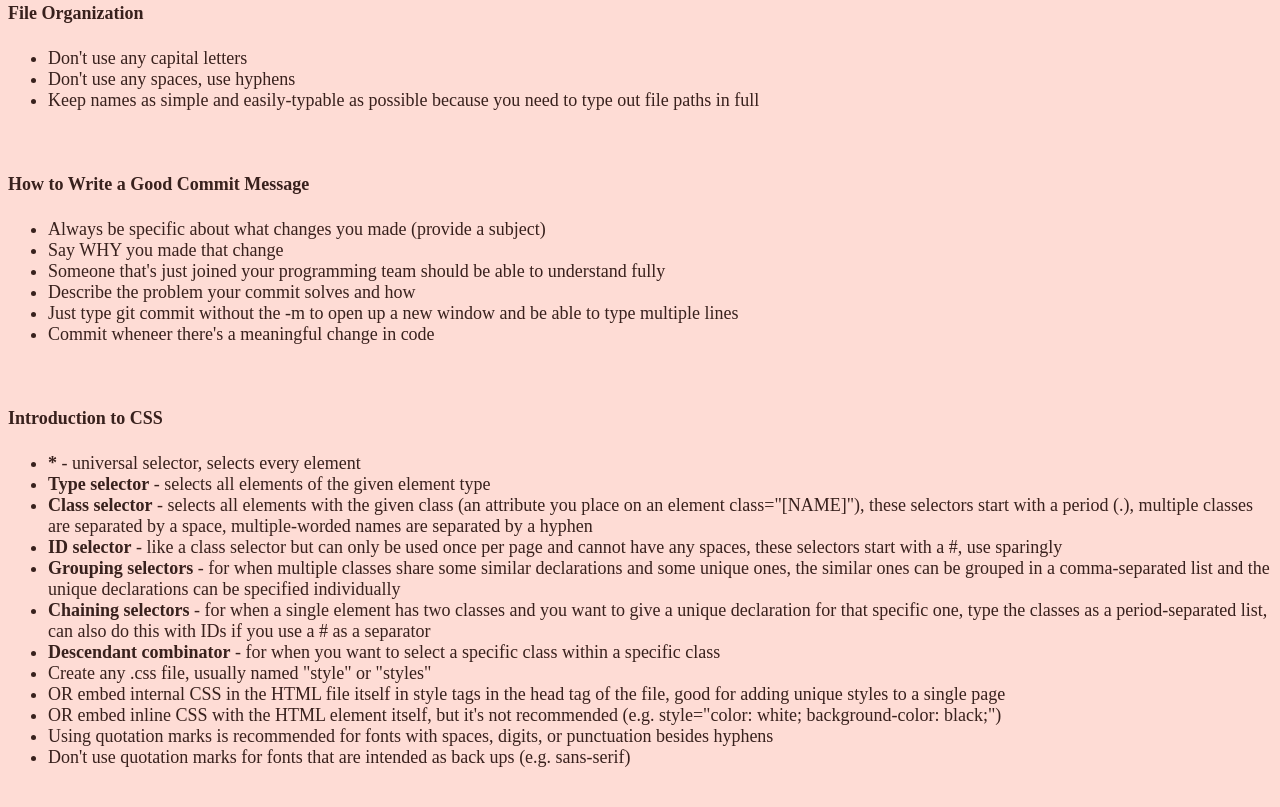
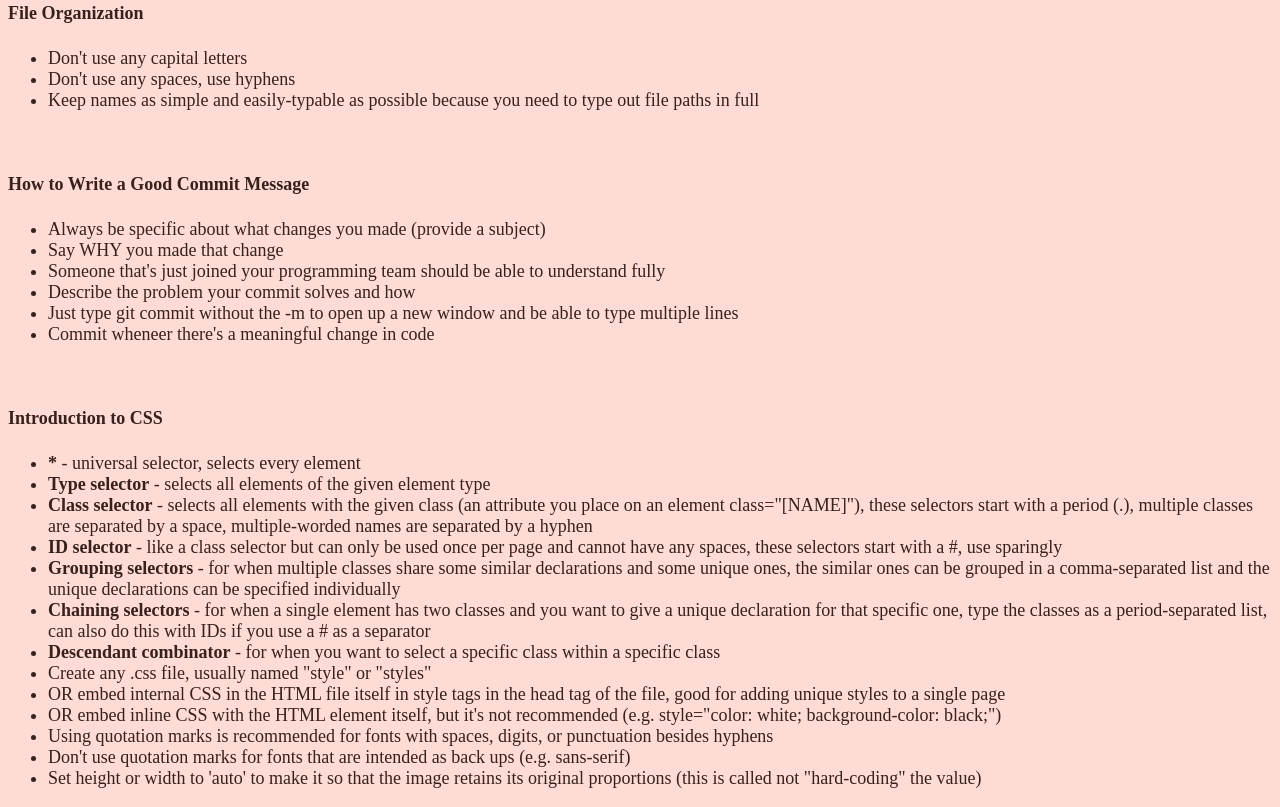
Before and after one commit to Swinteroo/git_test, a plain HTML site: page html-boilerplate/index.html in a window 1280 px wide. Shown: the part 2635-3442 px from the top of the page. Before the commit the page ends 3421 px from the top, so only its background shows below. Drawn offline with Linux system fonts and the light colour scheme.

Commit message:
Finished 04-chaining-selectors and added notes about what setting height/width to auto means in CSS

```diff
--- a/html-boilerplate/index.html
+++ b/html-boilerplate/index.html
@@ -124,6 +124,7 @@
          <li>OR embed inline CSS with the HTML element itself, but it's not recommended (e.g. style="color: white; background-color: black;")</li>
          <li>Using quotation marks is recommended for fonts with spaces, digits, or punctuation besides hyphens</li>
          <li>Don't use quotation marks for fonts that are intended as back ups (e.g. sans-serif)</li>
+         <li>Set height or width to 'auto' to make it so that the image retains its original proportions (this is called not "hard-coding" the value)</li>
       </ul>
 
     </body>
```
